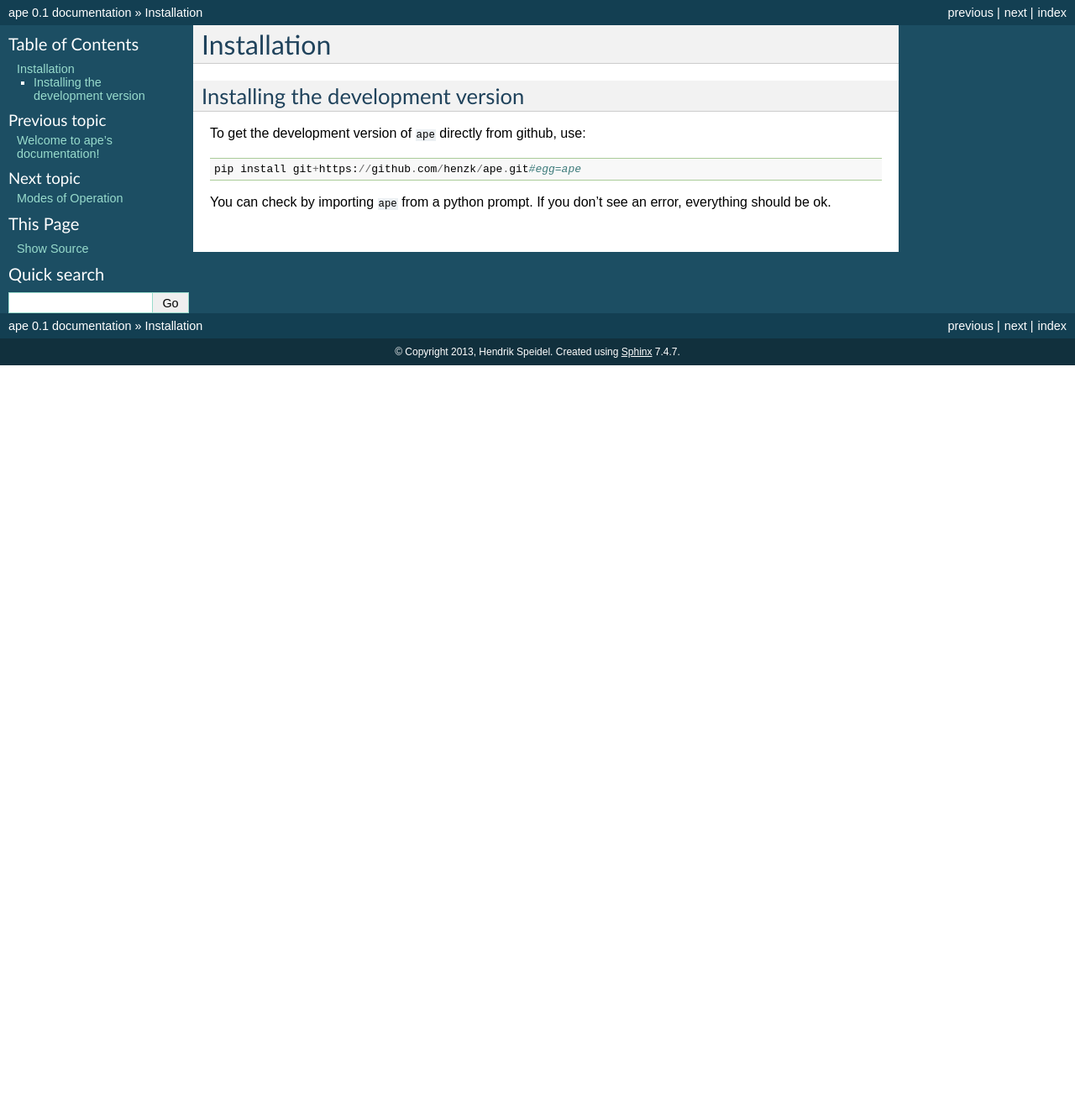
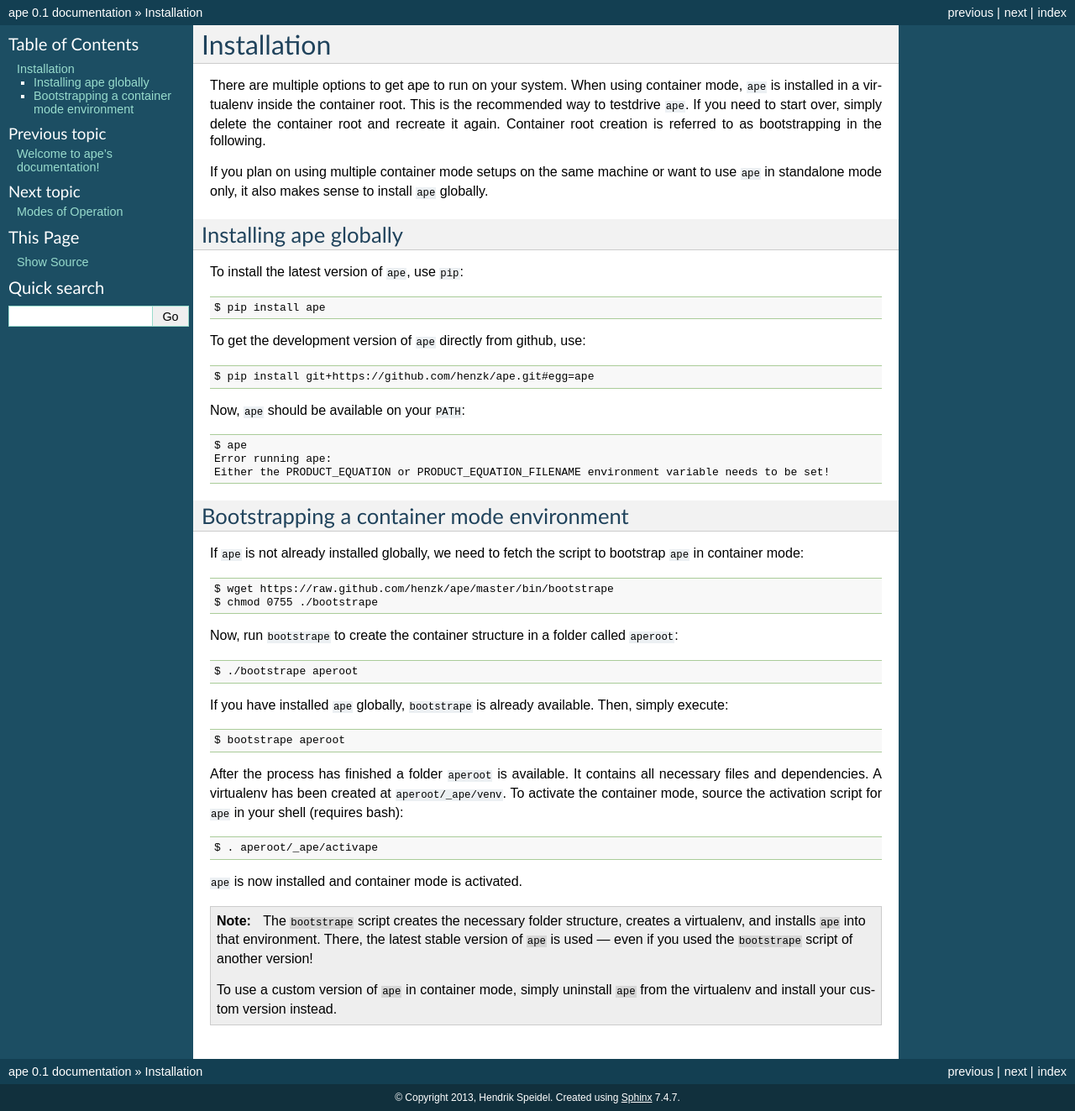
Before and after one commit to henzk/ape, a Sphinx documentation site: the page built from docs/install.rst, in a window 1280 px wide. Shown: the whole page at 84% size. Built offline with Sphinx 7.4.7, drawn with Linux system fonts in a browser that asks for light colours; formulas are drawn with MathJax 3; the version number is read from the project's files by our own code; before the commit the page ends 900 px from its top, so only the background shows below that.

Commit message:
better installation instructions

```diff
--- a/docs/install.rst
+++ b/docs/install.rst
@@ -2,21 +2,65 @@
 Installation
 **************************
 
-..
-    Installing the latest stable version
-    ======================================
+There are multiple options to get ape to run on your system.
+When using container mode, ``ape`` is installed in a virtualenv inside the container root.
+This is the recommended way to testdrive ``ape``. If you need to start over, simply delete the container root
+and recreate it again. Container root creation is referred to as bootstrapping in the following.
 
-    Make sure you have ``pip`` installed. ``ape`` can then be installed using the following command::
+If you plan on using multiple container mode setups on the same machine or want to use ``ape`` in standalone
+mode only, it also makes sense to install ``ape`` globally.
 
-        pip install ape
+Installing ape globally
+=========================
 
+To install the latest version of ``ape``, use ``pip``::
 
-Installing the development version
-======================================
+    $ pip install ape
+
 
 To get the development version of ``ape`` directly from github, use::
 
-    pip install git+https://github.com/henzk/ape.git#egg=ape
+    $ pip install git+https://github.com/henzk/ape.git#egg=ape
 
-You can check by importing ``ape`` from a python prompt.
-If you don't see an error, everything should be ok.
+
+Now, ``ape`` should be available on your ``PATH``::
+
+    $ ape
+    Error running ape:
+    Either the PRODUCT_EQUATION or PRODUCT_EQUATION_FILENAME environment variable needs to be set!
+
+
+Bootstrapping a container mode environment
+==============================================
+
+If ``ape`` is not already installed globally, we need to fetch the script to bootstrap ``ape`` in container mode::
+
+    $ wget https://raw.github.com/henzk/ape/master/bin/bootstrape
+    $ chmod 0755 ./bootstrape
+
+Now, run ``bootstrape`` to create the container structure in a folder called ``aperoot``::
+
+    $ ./bootstrape aperoot
+
+If you have installed ``ape`` globally, ``bootstrape`` is already available. Then, simply execute::
+
+    $ bootstrape aperoot
+
+
+After the process has finished a folder ``aperoot`` is available. It contains all necessary files and dependencies.
+A virtualenv has been created at ``aperoot/_ape/venv``.
+To activate the container mode, source the activation script for ``ape`` in your shell (requires bash)::
+
+    $ . aperoot/_ape/activape
+
+``ape`` is now installed and container mode is activated.
+
+
+.. note::
+
+    The ``bootstrape`` script creates the necessary folder structure, creates a virtualenv,
+    and installs ``ape`` into that environment. There, the latest stable version of ``ape`` is used ---
+    even if you used the ``bootstrape`` script of another version!
+
+    To use a custom version of ``ape`` in container mode,
+    simply uninstall ``ape`` from the virtualenv and install your custom version instead.
```
